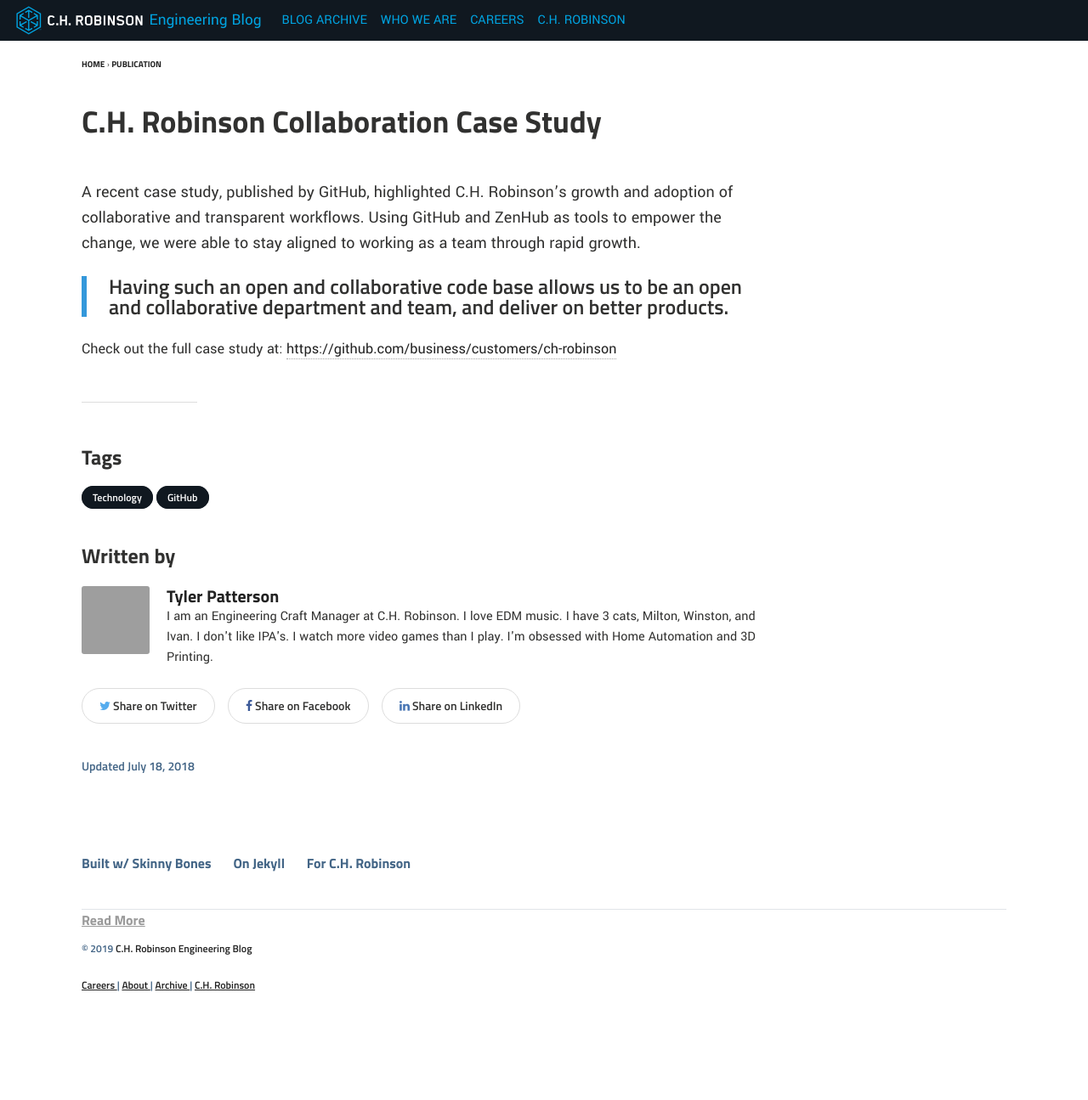
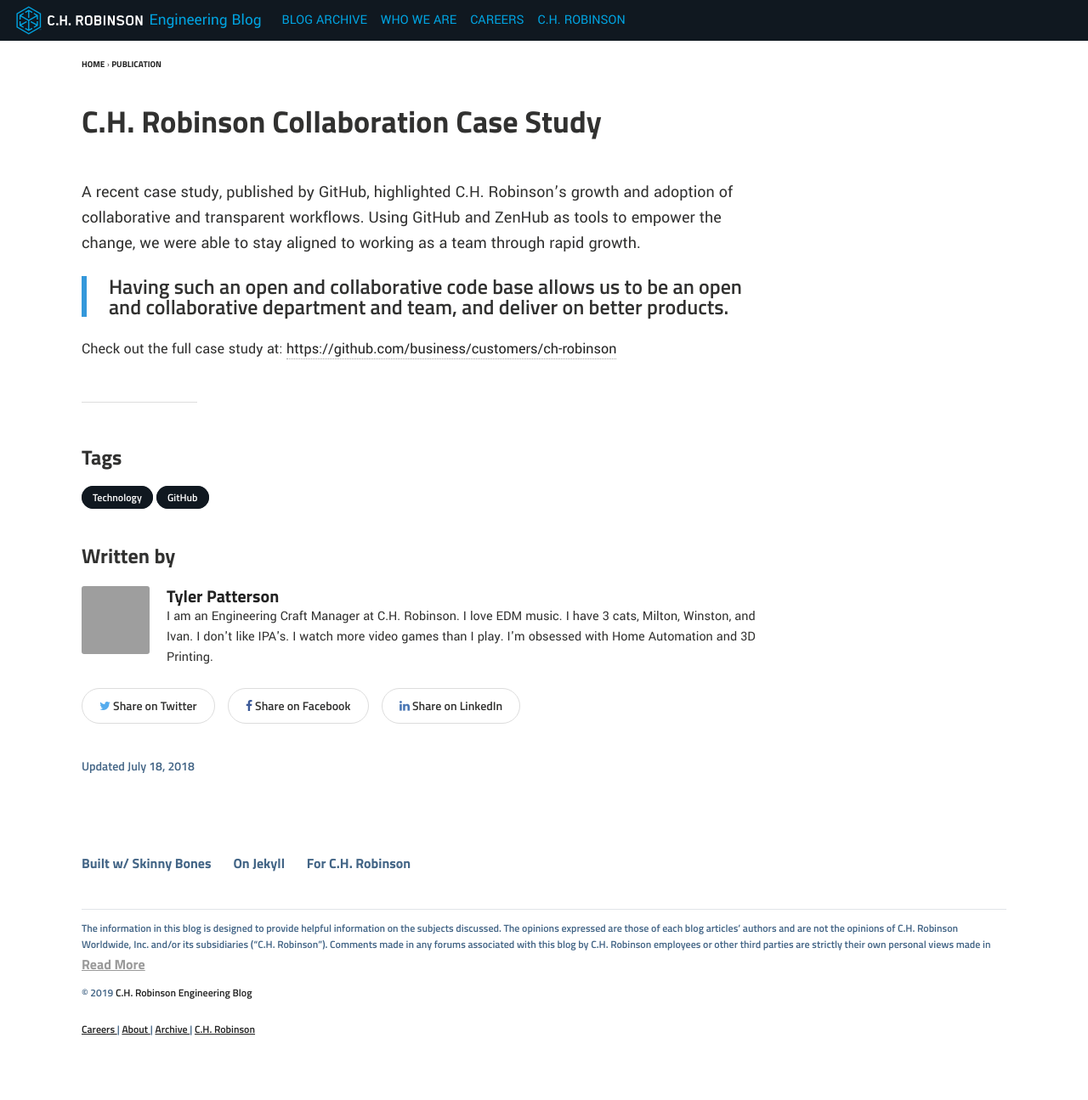
Before and after one commit to ch-robinson/ch-robinson.github.com, a Jekyll site: the page built from _posts/2018-07-18-github-case-study.md, in a window 1280 px wide. Shown: the whole page at 85% size. Built offline with Jekyll 4.4.1, drawn with Linux system fonts in a browser that asks for light colours; before the commit the page ends 1243 px from its top, so only the background shows below that; grey boxes are pictures that could not be loaded.

Commit message:
Fix disclaimer collapse

```diff
--- a/_includes/disclaimer.html
+++ b/_includes/disclaimer.html
@@ -1,6 +1,6 @@
 <div class="disclaimer">
   <input type="checkbox" id="disclaimer-expand"/>
-  <div class="collapse">
+  <div class="disclaimer-collapse">
     <p>
       The information in this blog is designed to provide helpful information on the subjects discussed.
       The opinions expressed are those of each blog articles’ authors and are not the opinions of C.H.
--- a/_sass/_disclaimer.scss
+++ b/_sass/_disclaimer.scss
@@ -1,6 +1,6 @@
 // adapted from https://stackoverflow.com/a/33931219/3928053
 .disclaimer {
-  .collapse > p {
+  .disclaimer-collapse > p {
     margin-bottom: 0;
   }
 
@@ -8,13 +8,13 @@
     display: none;
   }
 
-  #disclaimer-expand + .collapse {
+  #disclaimer-expand + .disclaimer-collapse {
     max-height: 52px;
     overflow: hidden;
     transition: all .3s ease;
   }
 
-  #disclaimer-expand:checked + .collapse {
+  #disclaimer-expand:checked + .disclaimer-collapse {
     max-height: 600px;
   }
 
```
